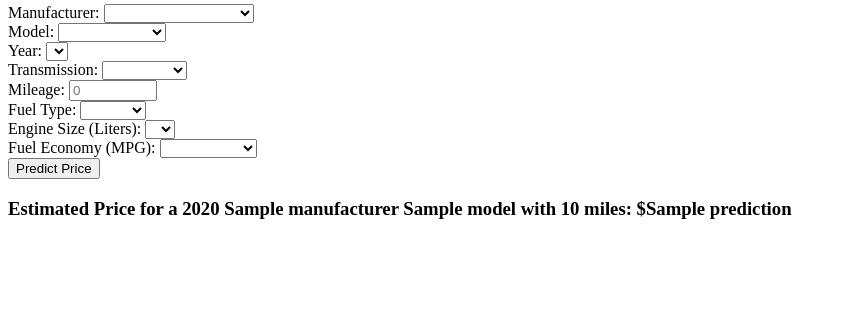
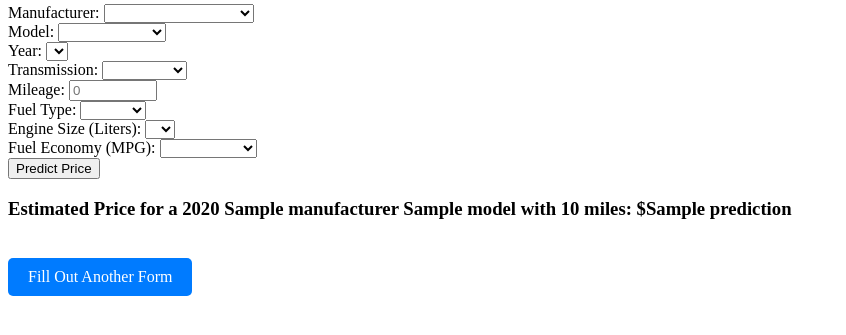
Before and after one commit to T-McKenney/AutoEconomix, a Flask app: template webapp/templates/index.html in a window 1280 px wide. Shown: the part 110-445 px from the top of the page, without its empty margins (0-846 px from the left). Run offline with Flask 3, Linux system fonts and the light colour scheme; the template is opened without the code that fills it: most values are stand-ins (such as "Sample title", 1, 10 or a date in 2020); lists and menus that the app fills with data are empty; parts of the project's set-up code (start-up, migrations or seed data) failed here and were passed over.

Commit message:
Adds redirect button from '/predict' back to '/' to fill out another form

```diff
--- a/webapp/templates/index.html
+++ b/webapp/templates/index.html
@@ -82,8 +82,11 @@
     <div id="prediction">
         {% if prediction %}
         <h3>Estimated Price for a {{ year }} {{ manufacturer }} {{ model }} with {{ mileage }} miles: ${{ prediction }}</h3>
+        <a href="/" style="display: inline-block; margin-top: 20px; padding: 10px 20px; background-color: #007bff; color: white; text-decoration: none; border-radius: 5px;">Fill Out Another Form</a>
         {% endif %}
     </div>
 </div>
+
+
 </body>
 </html>
```
